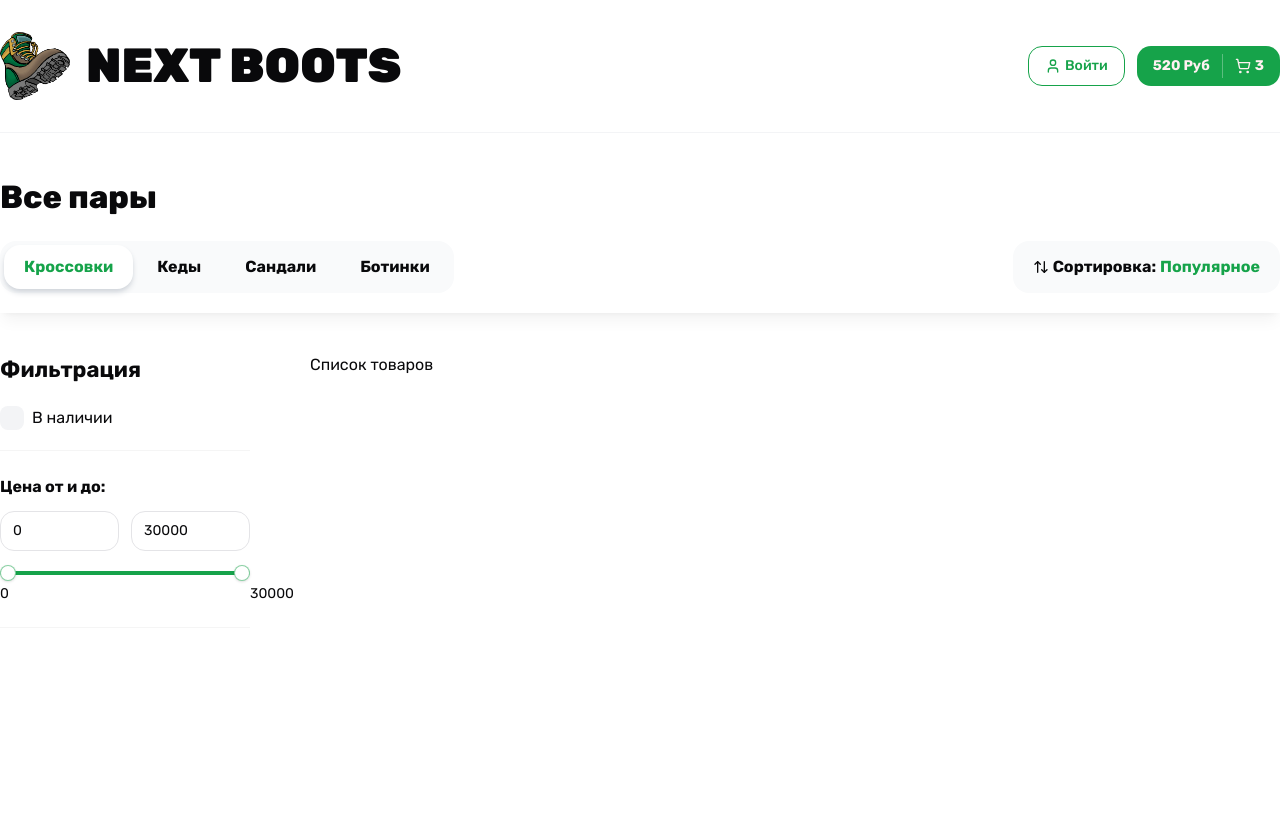
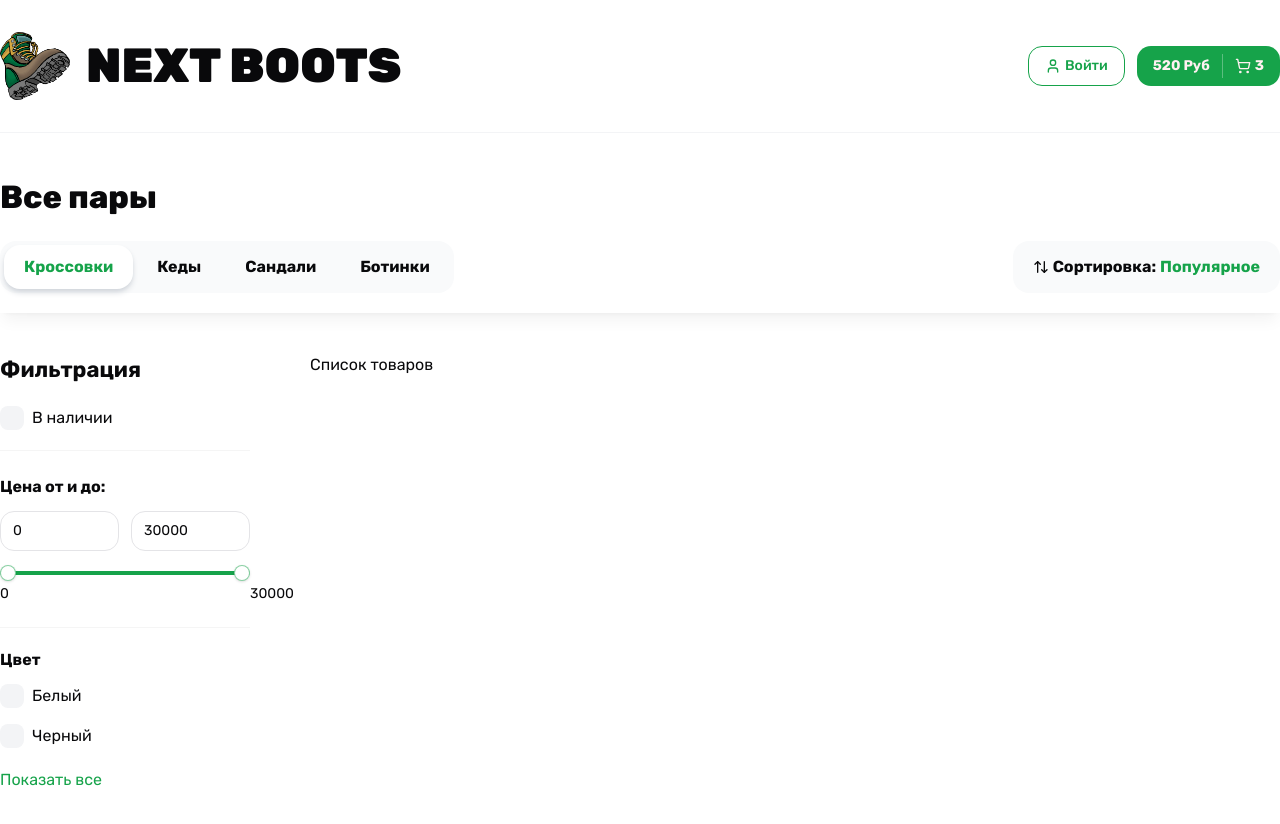
Before and after one commit to NikitaSavchuk97/next-boots, a Next.js app: page / in a window 1280 px wide. Shown: the top 824 px of the page. Before the commit the page ends 800 px from the top, so only its background shows below. Built offline with nearby package versions, Linux system fonts and the light colour scheme.

Commit message:
Компонент: ГруппаФильтровЧекбокс

```diff
--- /dev/null
+++ b/src/components/shared/checkbox-filtres-group.tsx
@@ -0,0 +1,65 @@
+'use client';
+
+import { FC, useState } from 'react';
+import { FilterChecboxProps } from './filter-checkbox';
+import { FilterCheckbox } from '@/components/shared';
+import { Input } from '../ui';
+
+interface Props {
+  title: string;
+  items: FilterChecboxProps[];
+  defaultItems: FilterChecboxProps[];
+  limit?: number;
+  searchInputPlaceholder?: string;
+  onChange?: (values: string[]) => void;
+  defaultValue?: string[];
+  className?: string;
+}
+
+export const CheckboxFiltresGroup: FC<Props> = ({
+  title,
+  items,
+  defaultItems,
+  limit = 5,
+  searchInputPlaceholder = 'Поиск... ',
+  onChange,
+  defaultValue,
+  className,
+}) => {
+  const [showAll, setShowAll] = useState(false);
+  const list = showAll ? items : defaultItems.slice(0, limit);
+  return (
+    <div className={className}>
+      <p className='font-bold mb-3'>{title}</p>
+
+      {showAll && (
+        <div className='mb-5'>
+          <Input placeholder={searchInputPlaceholder} className='bg-gray-50 border-none' />
+        </div>
+      )}
+
+      <div className='flex flex-col gap-4 max-h-96 pr-2 overflow-auto scrollbar'>
+        {list.map((item: FilterChecboxProps, index: number) => {
+          return (
+            <FilterCheckbox
+              text={item.text}
+              value={item.value}
+              key={index}
+              endAdornment={item.endAdornment}
+              //checked={false}
+              onCheckedChange={(id) => console.log(id)}
+            />
+          );
+        })}
+      </div>
+
+      {items.length > limit && (
+        <div className={showAll ? 'border-t border-t-neutral-100 mt-4' : ''}>
+          <button onClick={() => setShowAll(!showAll)} className='text-primary mt-5'>
+            {showAll ? 'Скрыть' : 'Показать все'}
+          </button>
+        </div>
+      )}
+    </div>
+  );
+};
--- a/src/components/shared/filters.tsx
+++ b/src/components/shared/filters.tsx
@@ -1,6 +1,6 @@
 import { FC } from 'react';
 import { cn } from '@/lib/utils';
-import { FilterCheckbox, Title } from '@/components/shared';
+import { CheckboxFiltresGroup, FilterCheckbox, Title } from '@/components/shared';
 import { Input } from '@/components/ui';
 import { RangeSlider } from './range-slider';
 
@@ -26,6 +26,23 @@
 
         <RangeSlider min={0} max={30000} step={100} value={[0, 30000]} />
       </div>
+
+      <CheckboxFiltresGroup
+        title='Цвет'
+        className='mt-5'
+        limit={3}
+        items={[
+          { text: 'Красный', value: '1' },
+          { text: 'Синий', value: '2' },
+          { text: 'Черный', value: '3' },
+          { text: 'Зеленый', value: '4' },
+          { text: 'Белый', value: '5' },
+        ]}
+        defaultItems={[
+          { text: 'Белый', value: '1' },
+          { text: 'Черный', value: '2' },
+        ]}
+      />
     </div>
   );
 };
--- a/src/components/shared/index.ts
+++ b/src/components/shared/index.ts
@@ -6,3 +6,4 @@
 export { TopBar } from './top-bar';
 export { Filters } from './filters';
 export { FilterCheckbox } from './filter-checkbox';
+export { CheckboxFiltresGroup } from './checkbox-filtres-group';
```
